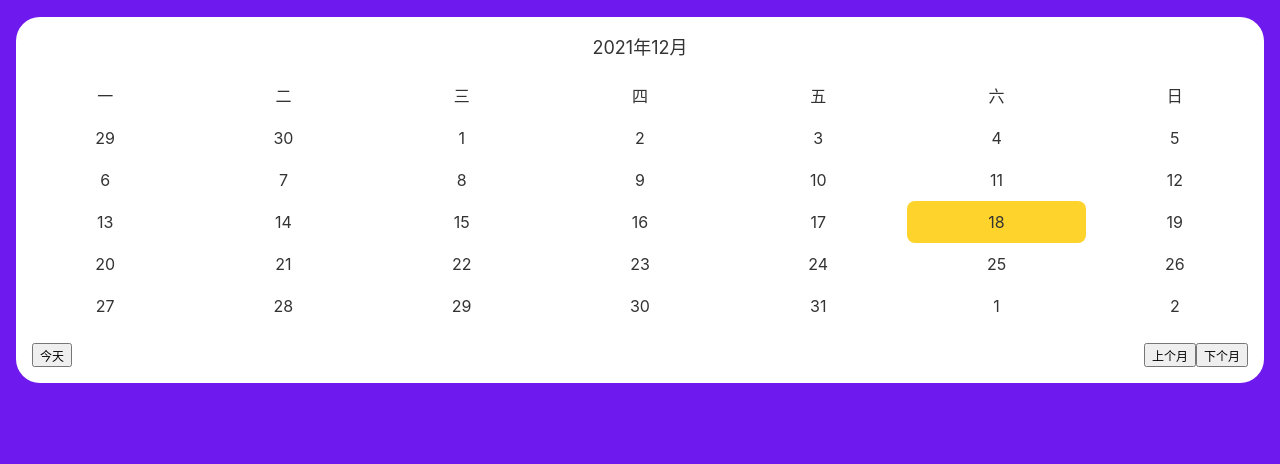
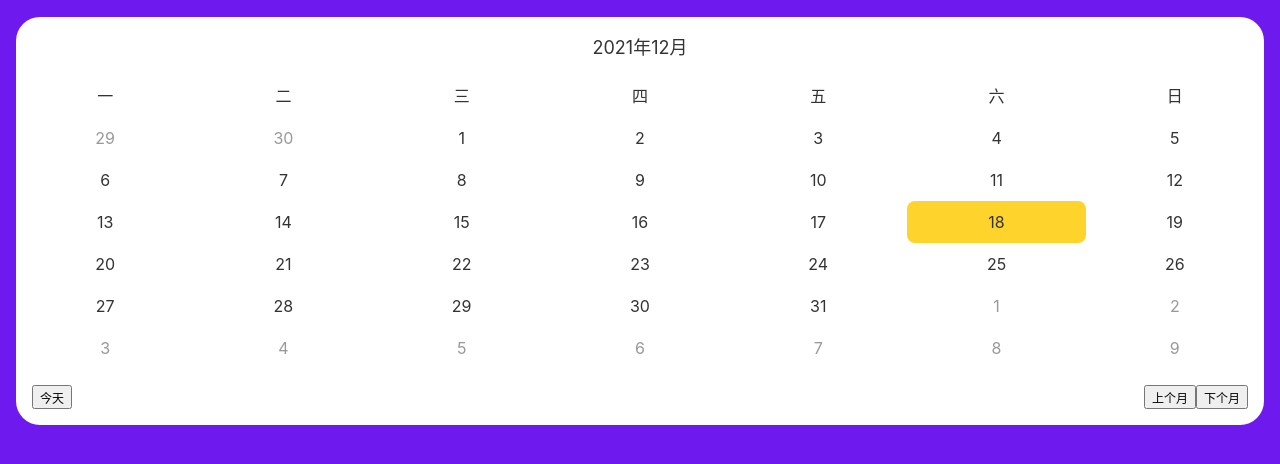
Before and after one commit to ZZZoucy/calendar, a plain HTML site: page index.html in a window 1280 px wide. Shown: the part 56-520 px from the top of the page. Drawn offline with Linux system fonts and the light colour scheme.

Commit message:
日历基本完成

```diff
--- a/css/index.css
+++ b/css/index.css
@@ -45,6 +45,9 @@
     border-radius: 8px;
     outline: 1px solid #fed32c;
 }
+.calender-days-disabled {
+    color: #999;
+}
 .calender-actions {
     display: flex;
     justify-content: space-between;
--- a/main.js
+++ b/main.js
@@ -46,12 +46,16 @@ function render(time) {
         const lastDayWeek = lastDay.getDay();
         const days = get("#days");
         days.innerHTML = "";
+        let n = 0;
+
         // 每个月1号之前的铺垫
         for (let i = 1; i < firstDayWeek; i++) {
             const li = document.createElement("li");
             const d = new Date(firstDay - 86400 * 1000 * i);
             li.textContent = d.getDate();
+            li.classList.add("calender-days-disabled");
             days.prepend(li);
+            n += 1;
         }
 
         // 每个月1号从星期几开始
@@ -74,15 +78,19 @@ function render(time) {
                 selectedLi = li;
             };
             days.append(li);
+            n += 1;
         }
 
         // 每个月最后一天之后的铺垫
-        for (let i = lastDayWeek + 1; i <= 7; i++) {
+        let i = lastDayWeek + 1;
+        for (let j = 0; j < 42 - n; j++) {
             const delta = i - lastDayWeek;
             const li = document.createElement("li");
             const d = new Date(lastDay - 0 + 86400 * 1000 * delta);
             li.textContent = d.getDate();
+            li.classList.add("calender-days-disabled");
             days.append(li);
+            i++;
         }
     }
 }
```
